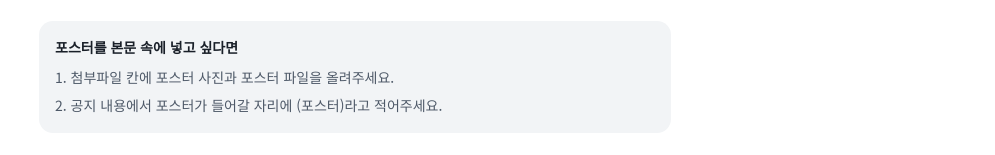
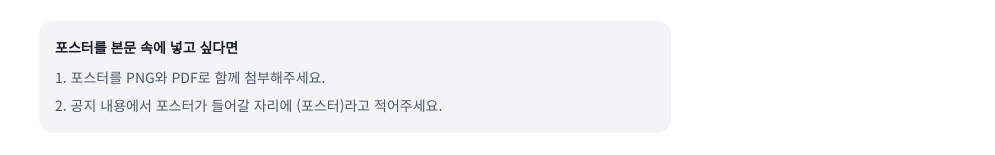
Before and after one commit to juuhaa123/tft-notice-system, a Next.js app: page / in a window 1280 px wide. Shown: the part 173-328 px from the top of the page, without its empty margins (285-1280 px from the left). Built offline with nearby package versions, Linux system fonts and the light colour scheme.

Commit message:
Add files via upload

```diff
--- a/app/page.tsx
+++ b/app/page.tsx
@@ -419,7 +419,7 @@ export default function Home() {
           <div className="mt-5 rounded-[14px] bg-surface p-4">
             <p className="mb-2 text-sm font-semibold text-foreground">포스터를 본문 속에 넣고 싶다면</p>
             <ol className="list-inside list-decimal space-y-1 text-sm leading-6 text-body">
-              <li>첨부파일 칸에 포스터 사진과 포스터 파일을 올려주세요.</li>
+              <li>포스터를 PNG와 PDF로 함께 첨부해주세요.</li>
               <li>공지 내용에서 포스터가 들어갈 자리에 (포스터)라고 적어주세요.</li>
             </ol>
           </div>
```
